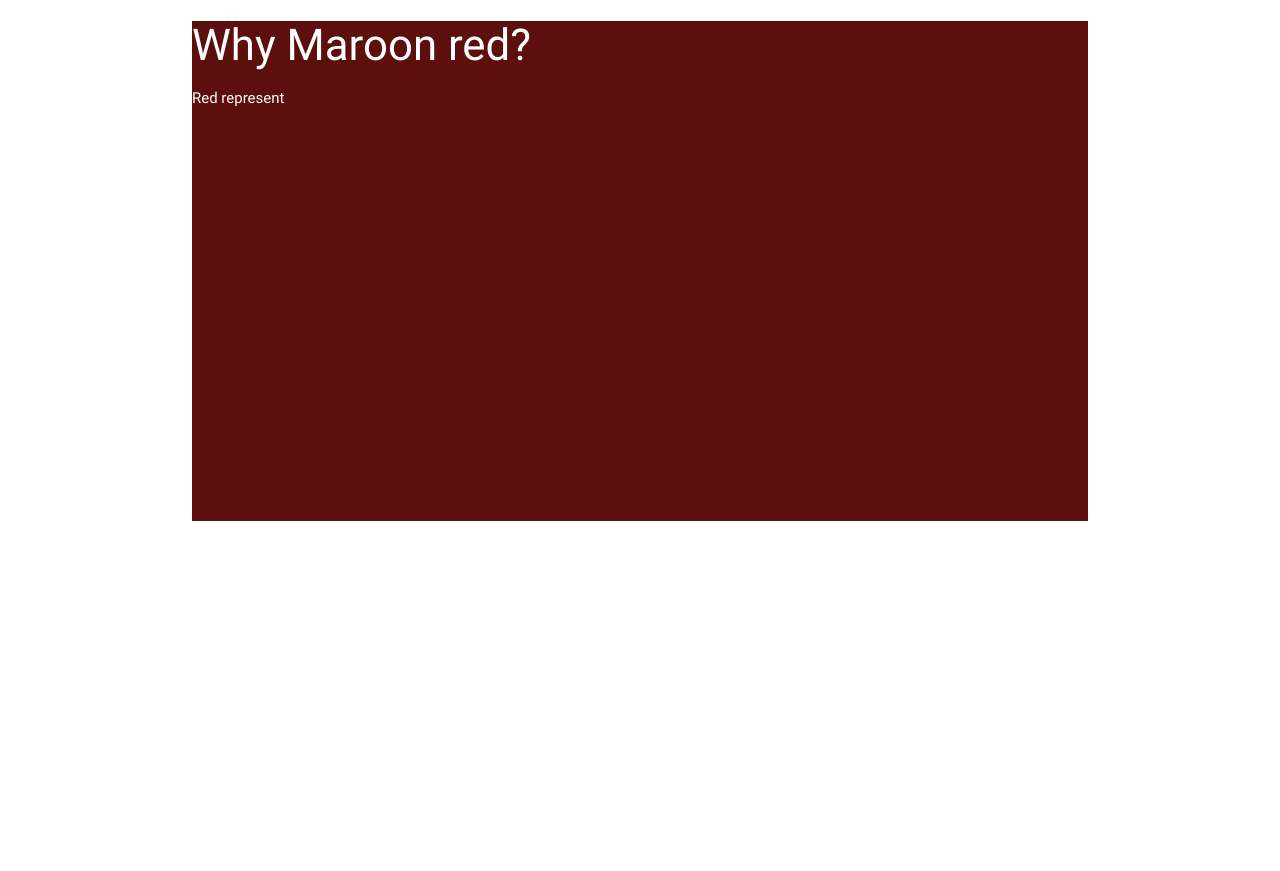
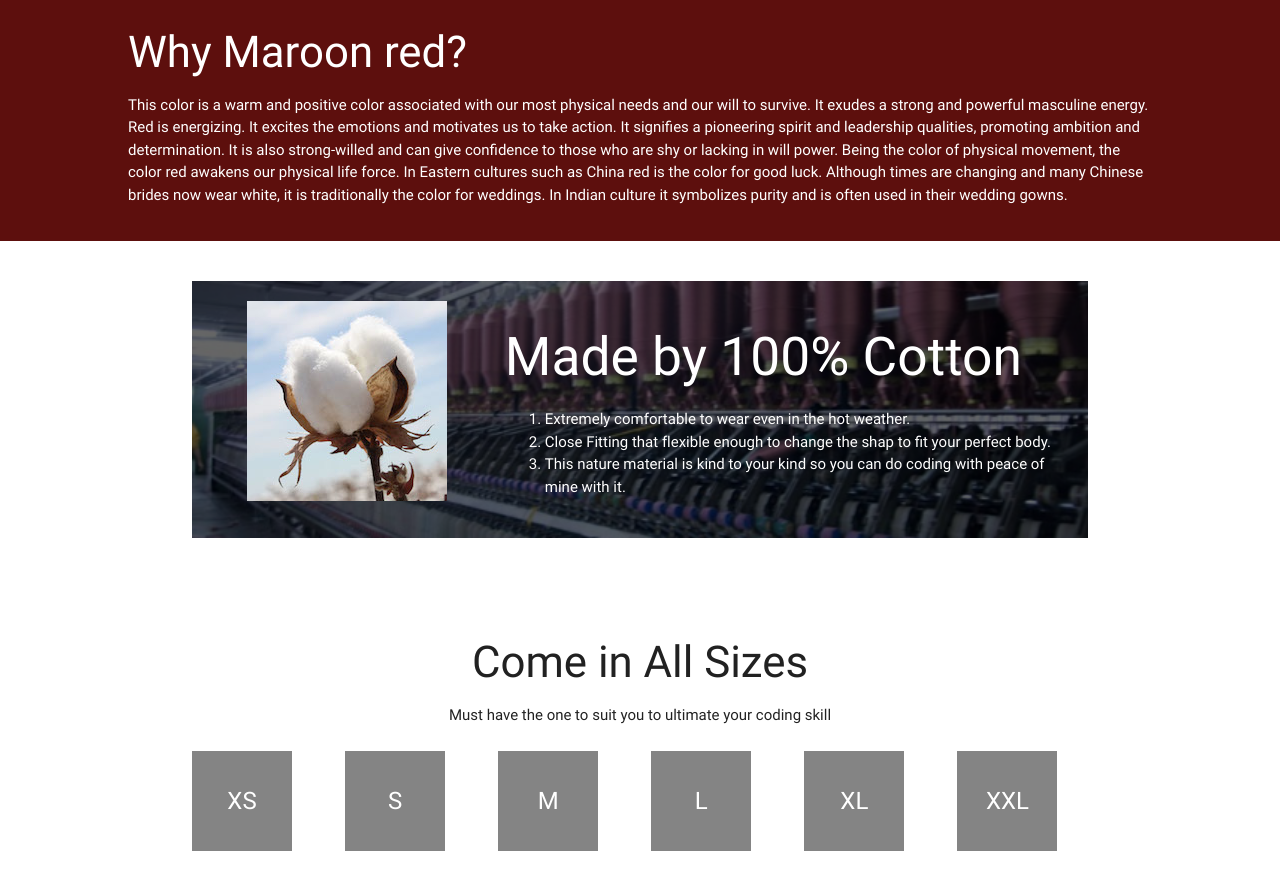
Before and after one commit to hiteatech/hiteatech.github.io, a plain HTML site: page shirt.html in a window 1280 px wide. Shown: the part 1394-2265 px from the top of the page. Before the commit the page ends 1915 px from the top, so only its background shows below. Drawn offline with nearby package versions, Linux system fonts and the light colour scheme.

Commit message:
add shirt size

```diff
--- a/css/shirt.css
+++ b/css/shirt.css
@@ -74,7 +74,56 @@
 }
 
 .color-container {
-  height: 500px;
   background-color: #5D0F0D;
-  color: white
+  color: white;
+  padding: 20px 10%;
+  margin-top: 30px;
+  margin-bottom: 30px
 }
+
+.madeby-container{
+  background-color: f6f6f6;
+  margin-top: 40px ;
+
+}
+
+.black-bg{
+  height: 100%;
+  width: 100%;
+  background-color: rgba(0,0,0,0.6);
+  padding: 20px;
+  padding-bottom: 5px;
+}
+
+.madeby-container .cotton{
+  color: white;
+  background-image: url('../image/cotton.jpg');
+  background-position: center;
+  background-size: cover;
+}
+
+.size-container{
+  text-align: center;
+  margin-top: 100px ;
+}
+
+.size-box{
+  text-align: center;
+  height: 100px;
+  width: 100px;
+  background-color: #848484;
+  color: white;
+  margin-top: 10px;
+  transition: all 0.5s;
+}
+
+.size-box:hover{
+  box-shadow: 0 10px 20px rgba(0,0,0,0.19), 0 6px 6px rgba(0,0,0,0.23);
+}
+
+.size-box p{
+  margin: 0px;
+  font-size: 24px;
+  line-height: 100px;
+
+}
--- a/shirt.html
+++ b/shirt.html
@@ -57,7 +57,7 @@
         </div>
       </section>
 
-      <section id="introducing" class="box">
+      <section id="introducing" class="">
         <div class="container box-container">
           <div class="row">
             <div class="col l8 s12 intro-img">
@@ -65,16 +65,16 @@
             </div>
             <div class="col l4 s12 ">
               <div class="intro-title">
-                <p>All in one details</p>
-                <p>A 5.7-inch, high-resolution WQHD AMOLED display and front-facing stereo speakers –
-                  all housed in a contoured aluminium body.</p>
+                <p>Inspired Design Details</p>
+                <p>The design features an iconic logo of few technology that will be shared in our community.
+                  Aim to inspire those who wear the shirt to learn more and code.</p>
               </div>
             </div>
           </div>
         </div>
       </section>
 
-      <section id="introducing" class="box">
+      <section id="introducing" class="">
         <div class="container box-container">
           <div class="row">
             <div class="col l4 s12">
@@ -94,14 +94,77 @@
       </section>
 
       <section id="color">
-        <div class="container color-container">
+        <div class="color-container">
           <h3>Why Maroon red?</h3>
-          <p>Red represent </p>
-
+          <p>This color is a warm and positive color associated with our most physical needs and our will to survive. It exudes a strong and powerful masculine energy.
+              Red is energizing. It excites the emotions and motivates us to take action.
+              It signifies a pioneering spirit and leadership qualities, promoting ambition and determination.
+              It is also strong-willed and can give confidence to those who are shy or lacking in will power.
+              Being the color of physical movement, the color red awakens our physical life force.
+              In Eastern cultures such as China red is the color for good luck. Although times are changing and many Chinese brides now wear white, it is traditionally the color for weddings. In Indian culture it symbolizes purity and is often used in their wedding gowns.</p>
+        </div>
+      </section>
+      <section id="madeby">
+        <div class="container madeby-container">
+          <div class="col l12 s12 cotton ">
+            <div class="black-bg">
+              <div class="row">
+              <div class="col s4" style="text-align: center;">
+                <img src="image/cotton2.jpg" alt="" class="made-by-image">
+              </div>
+              <div class="col s8 made-by-description">
+              <h2>Made by 100% Cotton</h2>
+              <ol>
+                <li>Extremely comfortable to wear even in the hot weather.</li>
+                <li>Close Fitting that flexible enough to change the shap to fit your perfect body.</li>
+                <li>This nature material is kind to your kind so you can do coding with peace of mine with it.</li>
+              </ol>
+              </div>
+              </div>
+          </div>
+          </div>
+        </div>
+      </section>
+      <section id="size">
+        <div class="container size-container">
+          <h3>Come in All Sizes</h3>
+          <p>Must have the one to suit you to ultimate your coding skill</p>
+          <div class="row">
+            <div class="col l2 m3 s4">
+              <div class="size-box">
+                <p>XS</p>
+              </div>
+            </div>
+            <div class="col l2 m3 s4">
+              <div class="size-box">
+                <p>S</p>
+              </div>
+            </div>
+            <div class="col l2 m3 s4">
+              <div class="size-box">
+                <p>M</p>
+              </div>
+            </div>
+            <div class="col l2 m3 s4">
+              <div class="size-box">
+                <p>L</p>
+              </div>
+            </div>
+            <div class="col l2 m3 s4">
+              <div class="size-box">
+                <p>XL</p>
+              </div>
+            </div>
+            <div class="col l2 m3 s4">
+              <div class="size-box">
+                <p>XXL</p>
+              </div>
+            </div>
+          </div>
         </div>
       </section>
 
-      <section id="size">
+      <section id="buynow">
 
       </section>
 
```
Also changed, not shown: image/cotton.jpg (added), image/cotton2.jpg (added).
